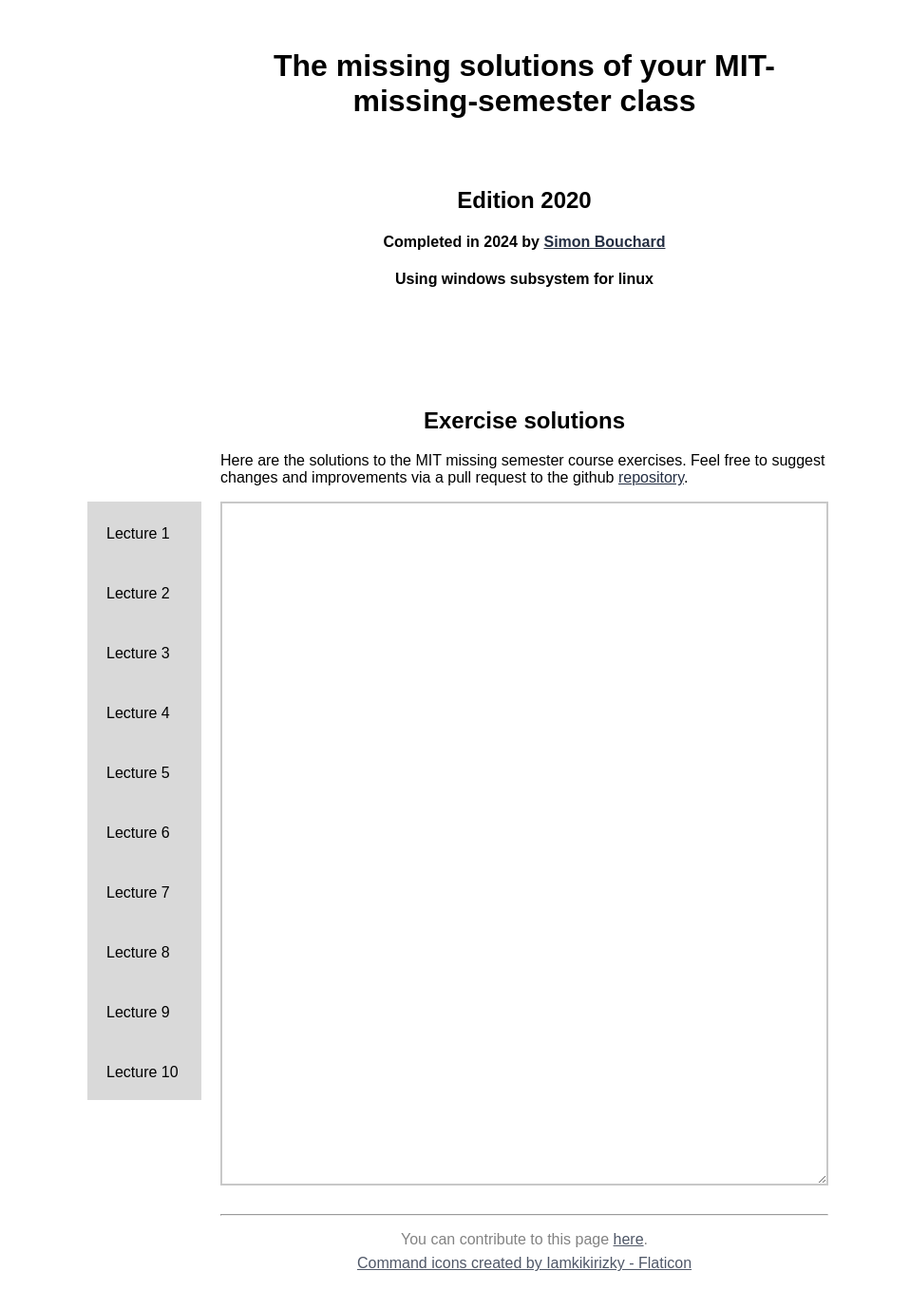
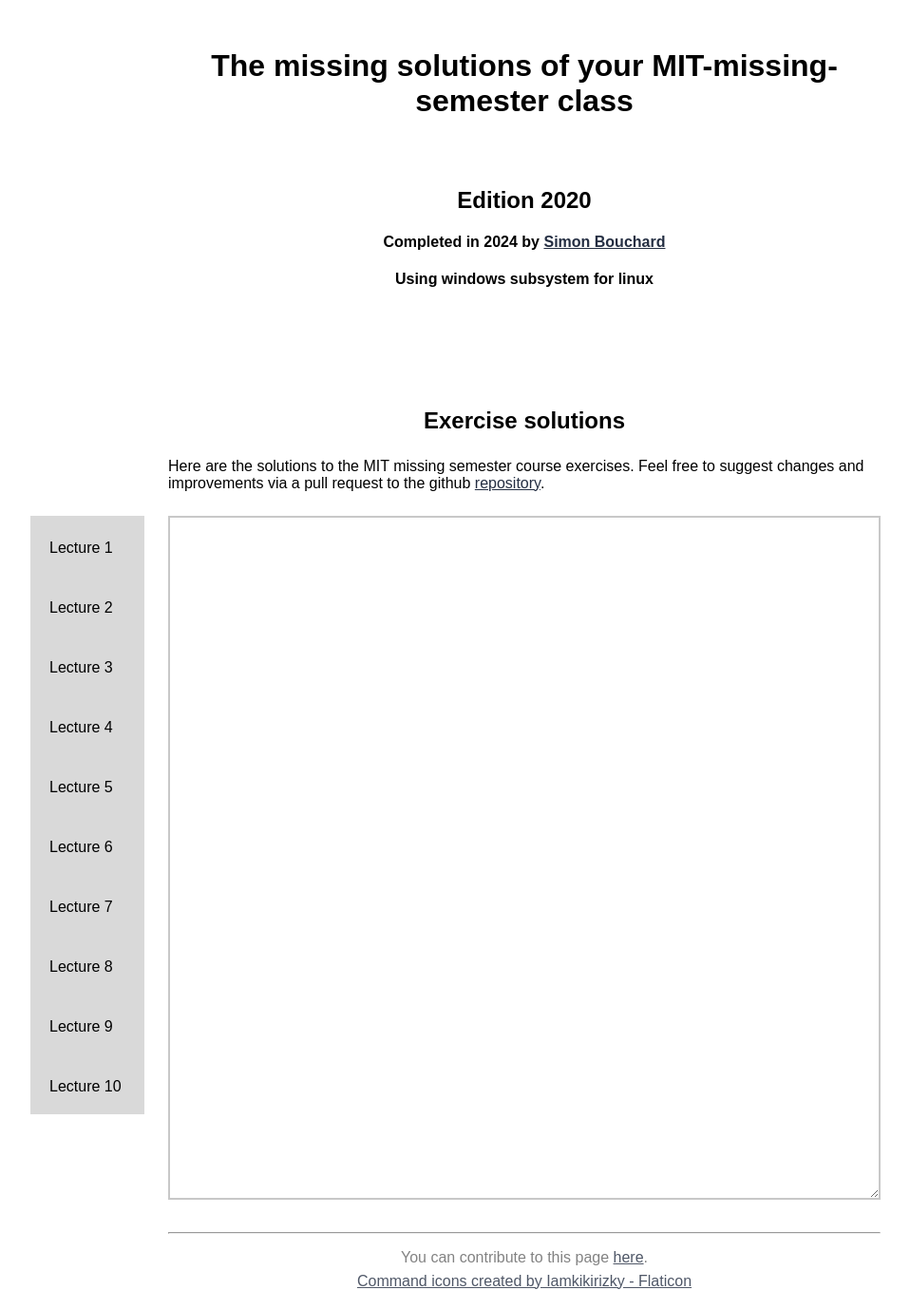
Before and after one commit to simon-bouchard/Missing-Semester-Solutions, a PHP site: page /solution.htm in a window 1280 px wide. Shown: the part 46-1424 px from the top of the page at 95% size, without its empty margins (88-1046 px from the left). Before the commit the page ends 1384 px from the top, so only its background shows below. Run offline with PHP 8.4, Linux system fonts and the light colour scheme.

Commit message:
change width of elements to 750px change igrame and sidemenu position accordingly change sidemenu style

```diff
--- a/solution.htm
+++ b/solution.htm
@@ -40,8 +40,7 @@
 
 	<p class="p">Here are the solutions to the MIT missing semester course exercises. Feel free to suggest changes and improvements via a pull request to the github <a href="https://github.com/simon-bouchard/missing-semester_solutions">repository</a>.</p>
 
-<div style="overflow:auto">
-<div class="left">
+<div class="center">
 <div class='menu'>
 	<ul>
 		<li><a href='lectsol/lecture1.htm' target="iframe">Lecture 1</a></li>
@@ -55,13 +54,11 @@
 		<li><a href='lectsol/lecture9.htm' target="iframe">Lecture 9</a></li>
 		<li><a href='lectsol/lecture10.htm' target="iframe">Lecture 10</a></li>
 	</ul>
-</div>
-</div>
 
-<div class="right">
 
 <iframe name="iframe" class="iframe" title="Exercise Solutions"></iframe>
 
+</div>
 </div>
 <script>
 	$(function() {
@@ -82,7 +79,7 @@
 </div>
 
 
-<hr class="solid" width=50%>
+<hr class="solid" width=750px>
 
 </main>
 
--- a/style.css
+++ b/style.css
@@ -4,6 +4,7 @@
 	--darkBlue: hsla(220, 30%, 30%, 1);
 	--lightBlue: hsla(220, 30%, 60%, 1);
 	--gray: hsla(0, 0%, 70%, 0.5);
+	--lightGray: hsla(0, 0%, 95%, 0.3);
 }
 
 * {
@@ -43,8 +44,8 @@ header.p p {text-align: center}
 a {color: hsla(220, 30%, 20%, 1);}
 
 .p {
-	width: 50%;
-	margin-left: 25%;
+	width: 750px;
+	margin: 0 auto 25px;
 }
 
 footer p {margin-bottom: 7px;}
@@ -52,15 +53,18 @@ footer p {margin-bottom: 7px;}
 .ablock {margin-bottom: 50px;}
 
 /* side menu style*/
+.menu {
+	position: relative;
+}
 
 .menu ul {
-        float: right;
 	width: 120px;
 	background-color: var(--gray);
 	list-style-type:none;
 	margin: 0 20px 0 0;
 	padding: 0;
-	display: grid;
+	position: absolute;
+	left: calc(50% - 750px / 2 - 120px - 25px);
 }
 
 .menu ul li a {
@@ -136,28 +144,22 @@ ul.nav li.nactive a {
 
 /*Exercise page iframe/menu division*/
 .iframe {
-	float: left;
-	width: 66.6666%;
+	width: 750px;
 	height: 90vh;
 	min-height: 634px;
 	border: 2px solid rgb(200, 200, 200);
 	overflow: auto;
 	resize: both;
+	display: inline-block;
 }
 
-.left {
-	float: left;
-	width: 25%
-}
-
-.right {
-	float: right;
-	width: 75%;
+.center {
+	text-align: center;
 }
 
 /*Media querry responsivness for main pages*/
-@media only screen and (max-width: 720px) {
-	.left, .right, .menu, .menu a {
+@media only screen and (max-width: calc(750px + (120px + 25px) * 2 + 15px)) {
+	.menu, .menu a .center {
 	       width: 100%;
 	       float: none;
 	       max-width: 100%;
```
Also changed, not shown: other parts of style.css (+28 -8 lines).
